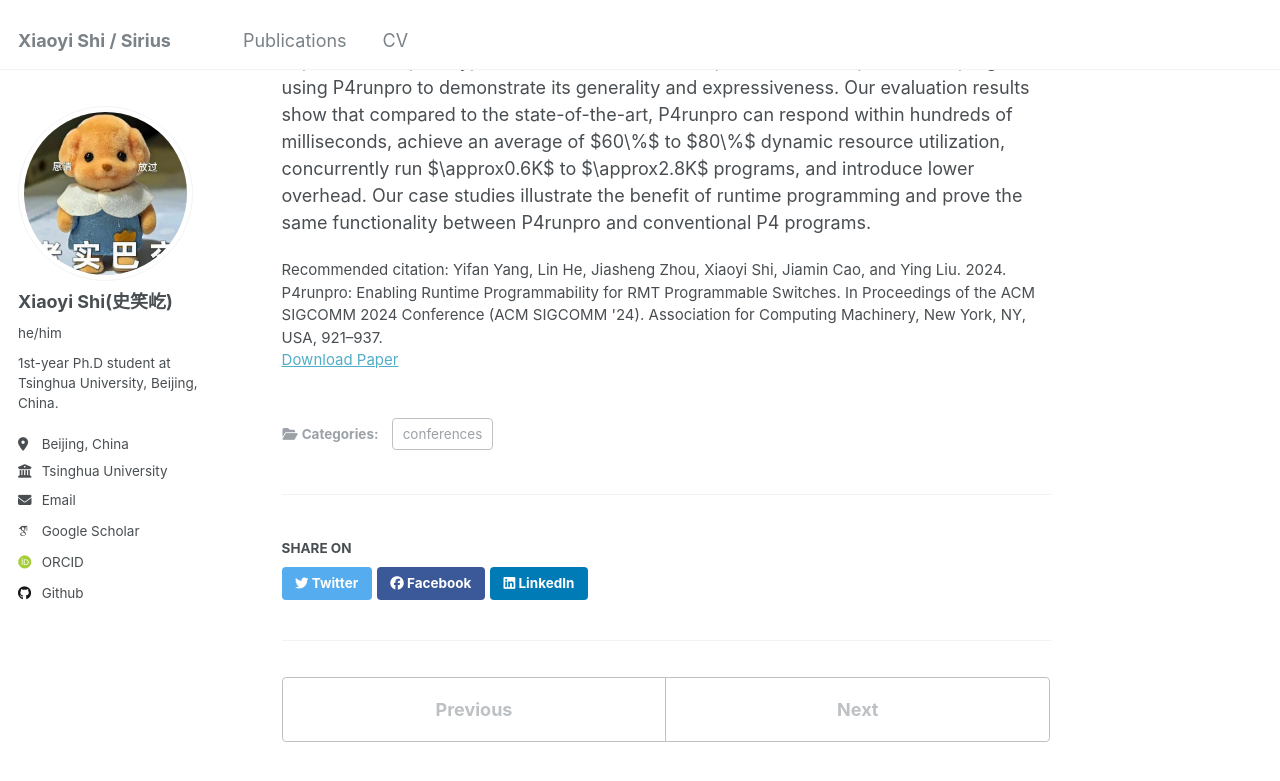
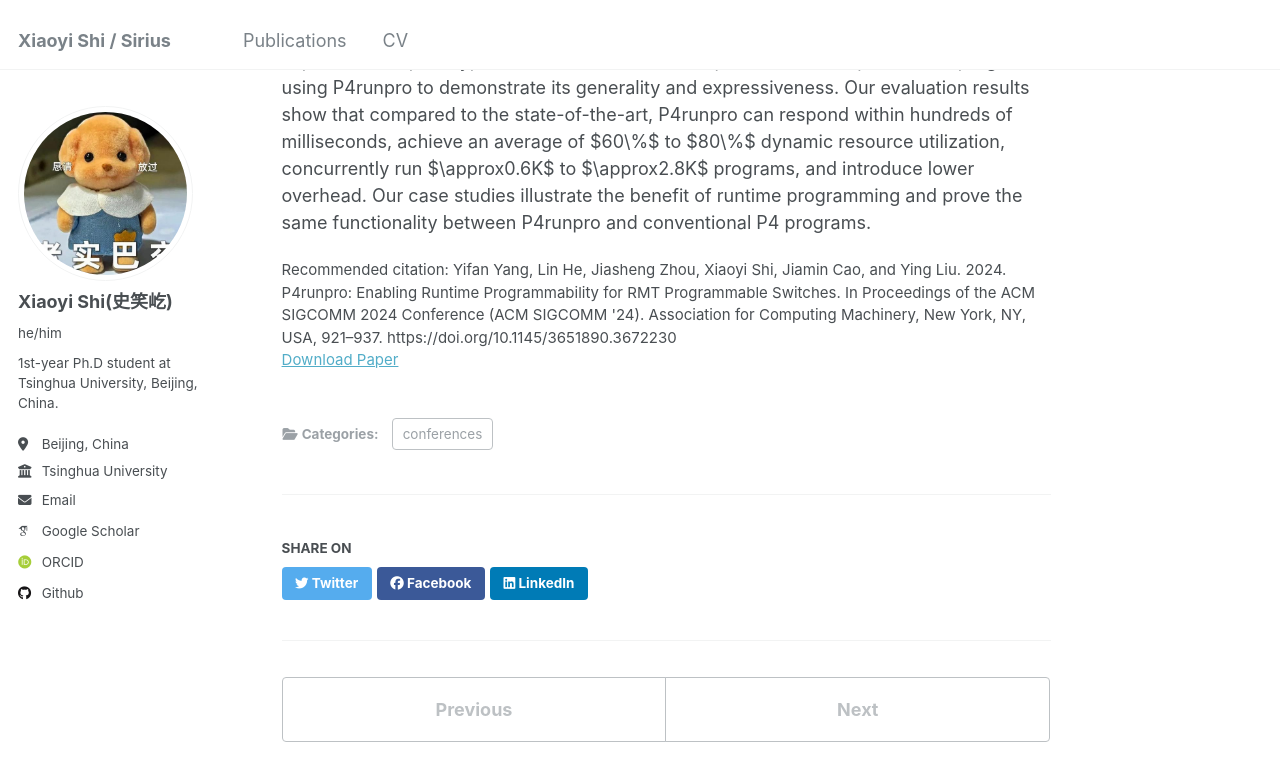
Before and after one commit to Sirius-sxy/Sirius-sxy.github.io, a Jekyll site: the page built from _publications/paper2.md, in a window 1280 px wide and 900 px high, scrolled down 427 px. Shown: the top 781 px of the window. Built offline with Jekyll 4.4.1, drawn with Linux system fonts in a browser that asks for light colours; some web fonts are replaced; some of the changed lines change nothing that is shown.

Commit message:
update cite

```diff
--- a/_publications/paper2.md
+++ b/_publications/paper2.md
@@ -7,7 +7,8 @@ date: 2024-08-04
 venue: 'Proceedings of the ACM SIGCOMM 2024 Conference'
 #slidesurl: 'http://academicpages.github.io/files/slides1.pdf'
 paperurl: 'https://dl.acm.org/doi/abs/10.1145/3651890.3672230'
-citation: "Yifan Yang, Lin He, Jiasheng Zhou, Xiaoyi Shi, Jiamin Cao, and Ying Liu. 2024. P4runpro: Enabling Runtime Programmability for RMT Programmable Switches. In Proceedings of the ACM SIGCOMM 2024 Conference (ACM SIGCOMM '24). Association for Computing Machinery, New York, NY, USA, 921–937."
+citation: "Yifan Yang, Lin He, Jiasheng Zhou, Xiaoyi Shi, Jiamin Cao, and Ying Liu. 2024. P4runpro: Enabling Runtime Programmability for RMT Programmable Switches. In Proceedings of the ACM SIGCOMM 2024 Conference (ACM SIGCOMM '24). Association for Computing Machinery, New York, NY, USA, 921–937.
+https://doi.org/10.1145/3651890.3672230"
 ---
 
 Programmable switches have revolutionized network operations by enabling the flexible customization of packet processing logic using language like P4. However, changing the programs running on the switch requires disturbing traffic and suspending other unrelated programs. In this paper, we present P4runpro, enabling runtime data plane updates with dynamic resource allocation. The P4runpro data plane abstracts hardware resources and defines dynamically reconfigurable atomic operations that form packet processing logic. P4runpro provides runtime programming interfaces called P4runpro primitives for the operator to write high-level programs. We have designed the P4runpro compiler to automatically and consistently link the P4runpro programs to the running data plane. We implement our prototype on a Tofino switch. We implement 15 example runtime programs using P4runpro to demonstrate its generality and expressiveness. Our evaluation results show that compared to the state-of-the-art, P4runpro can respond within hundreds of milliseconds, achieve an average of $60\%$ to $80\%$ dynamic resource utilization, concurrently run $\approx0.6K$ to $\approx2.8K$ programs, and introduce lower overhead. Our case studies illustrate the benefit of runtime programming and prove the same functionality between P4runpro and conventional P4 programs.
```
